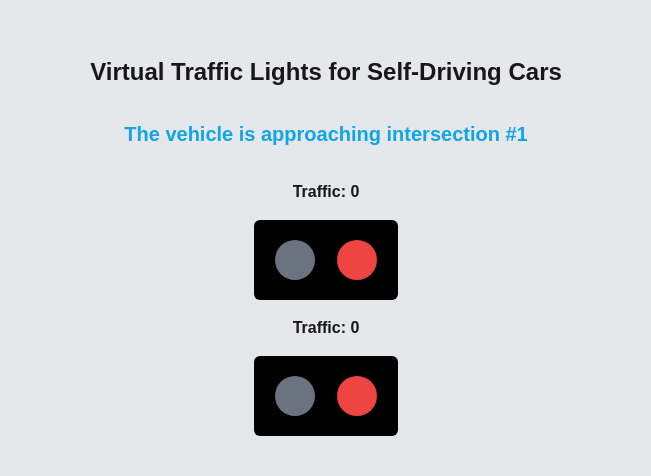
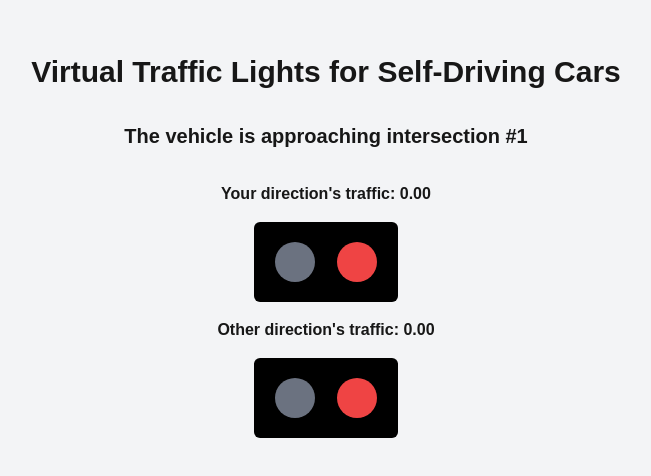
Before and after one commit to LeoLu0602/virtual-traffic-lights, a Next.js app in the folder client/: page / in a window 1280 px wide. Shown: the part 146-622 px from the top of the page, without its empty margins (314-965 px from the left). Built offline with nearby package versions, Linux system fonts and the light colour scheme; no server answers.

Commit message:
style: small changes

```diff
--- a/client/app/TrafficLight.tsx
+++ b/client/app/TrafficLight.tsx
@@ -2,7 +2,7 @@ import clsx from 'clsx';
 
 export default function TrafficLight({ color }: { color: 'R' | 'G' }) {
   return (
-    <div className="flex justify-evenly items-center w-36 h-20 m-4 bg-black rounded-md">
+    <div className="flex justify-evenly items-center w-36 h-20 m-4 bg-black rounded-md text-lg">
       <div className={clsx('rounded-full w-10 h-10', { 'bg-green-500': color === 'G', 'bg-gray-500': color === 'R', })}></div>
       <div className={clsx('rounded-full w-10 h-10', { 'bg-red-500': color === 'R', 'bg-gray-500': color === 'G', })}></div>
     </div>
--- a/client/app/page.tsx
+++ b/client/app/page.tsx
@@ -15,20 +15,33 @@ export default function Home() {
   const [traffic2, setTraffic2] = useState<number>(0);
 
   useEffect(() => {
-    const channel = supabase.channel('channel')
+    const channel = supabase
+      .channel('channel')
       .on(
         'postgres_changes',
-        { event: '*', schema: 'public', table: 'intersection', filter: 'id=eq.1', },
-        (payload) => {
+        {
+          event: '*',
+          schema: 'public',
+          table: 'intersection',
+          filter: 'id=eq.1',
+        },
+        (payload: {
+          new: {
+            traffic_light1: 'R' | 'G';
+            traffic_light2: 'R' | 'G';
+            traffic1: number;
+            traffic2: number;
+          };
+        }) => {
           if (payload.new) {
             setTrafficLight1(payload.new.traffic_light1);
             setTrafficLight2(payload.new.traffic_light2);
-            setTraffic1(payload.new.traffic1.toFixed(2));
-            setTraffic2(payload.new.traffic2.toFixed(2));
+            setTraffic1(payload.new.traffic1);
+            setTraffic2(payload.new.traffic2);
           }
         }
       )
-      .subscribe()
+      .subscribe();
 
     return () => {
       supabase.removeChannel(channel);
@@ -37,15 +50,21 @@ export default function Home() {
 
   return (
     <>
-      <main className='flex flex-col justify-center items-center h-screen font-bold bg-gray-200'>
-        <h1 className='mb-8 text-2xl'>Virtual Traffic Lights for Self-Driving Cars</h1>
-        <h2 className='mb-8 text-xl text-sky-500'>The vehicle is approaching intersection #1</h2>
-        <section>
-          <h2 className='text-center'>Traffic: {traffic1}</h2>
-          <TrafficLight color={trafficLight1} />
-          <h2 className='text-center'>Traffic: {traffic2}</h2>
-          <TrafficLight color={trafficLight2} />
-        </section>
+      <main className="flex flex-col justify-center items-center h-screen font-bold bg-gray-100">
+        <h1 className="mb-8 text-3xl">
+          Virtual Traffic Lights for Self-Driving Cars
+        </h1>
+        <h2 className="mb-8 text-xl">
+          The vehicle is approaching intersection #1
+        </h2>
+        <h2 className="text-center">
+          Your direction's traffic: {traffic1.toFixed(2)}
+        </h2>
+        <TrafficLight color={trafficLight1} />
+        <h2 className="text-center">
+          Other direction's traffic: {traffic2.toFixed(2)}
+        </h2>
+        <TrafficLight color={trafficLight2} />
       </main>
     </>
   );
```
